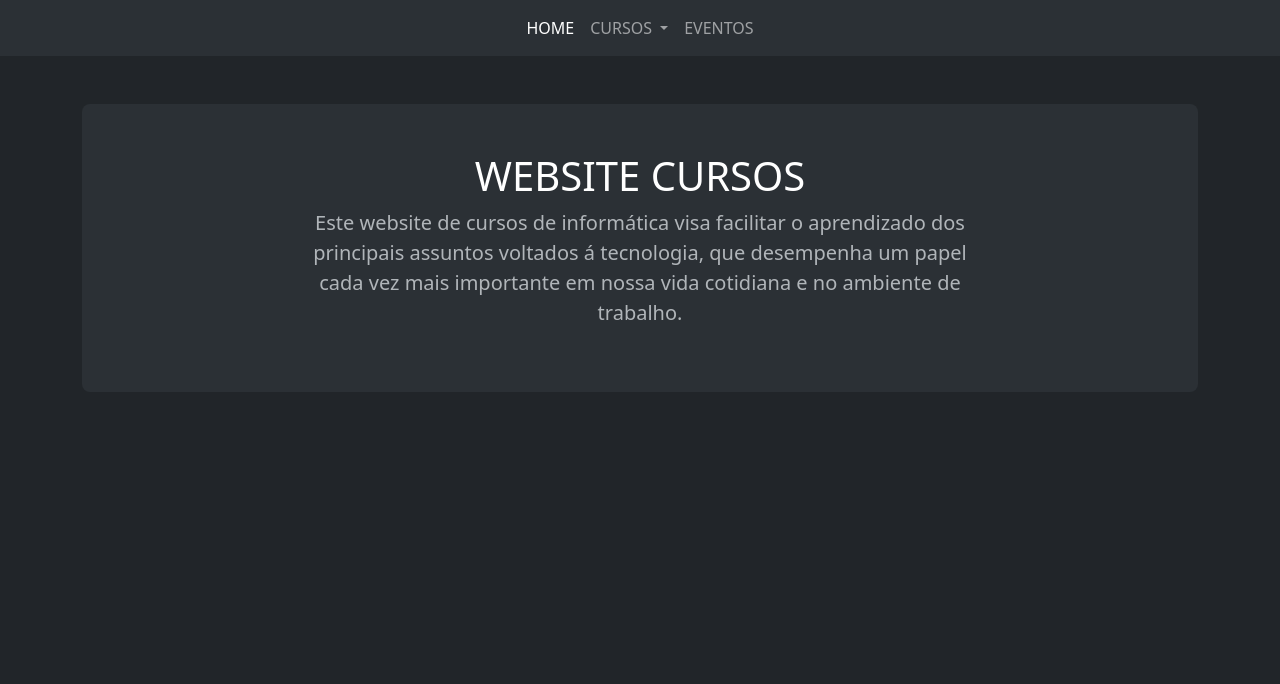
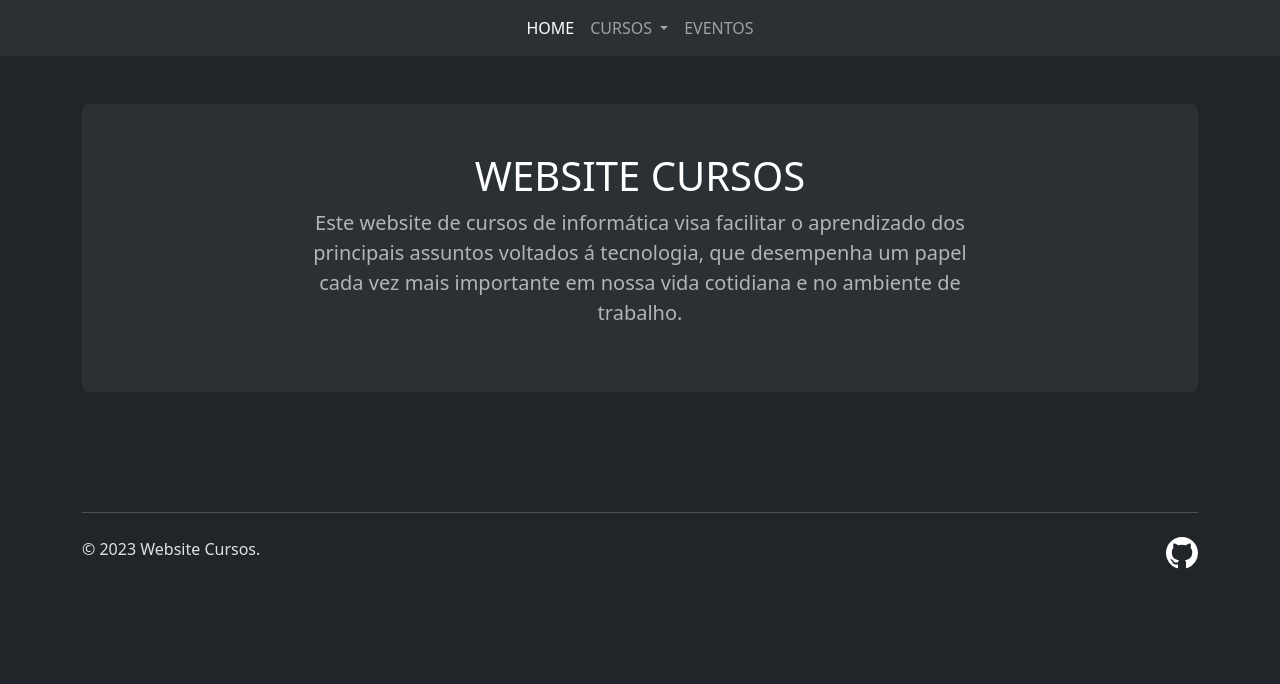
Before and after one commit to tiagoeo/Website_Cursos, a plain HTML site: page index.html in a window 1280 px wide. Drawn offline with nearby package versions, Linux system fonts and the light colour scheme.

Commit message:
MOD: index.html - div - Rodapé

```diff
--- a/index.html
+++ b/index.html
@@ -52,6 +52,23 @@
         </div>
         <!-- # FIM - APRESENTAÇÃO # -->
 
+        <div class="b-example-divider"></div>
+
+        <!-- # RODAPÉ # -->
+        <div class="container">
+            <footer class="py-5">
+            <div class="d-flex flex-column flex-sm-row justify-content-between py-4 my-4 border-top">
+                <p>&copy; 2023 Website Cursos.</p>
+                <ul class="list-unstyled d-flex">
+                <li class="ms-3"><a class="link-body-emphasis" href="https://github.com/tiagoeo"><svg xmlns="http://www.w3.org/2000/svg" width="32" height="32" fill="currentColor" class="bi bi-github" viewBox="0 0 16 16">
+                    <path d="M8 0C3.58 0 0 3.58 0 8c0 3.54 2.29 6.53 5.47 7.59.4.07.55-.17.55-.38 0-.19-.01-.82-.01-1.49-2.01.37-2.53-.49-2.69-.94-.09-.23-.48-.94-.82-1.13-.28-.15-.68-.52-.01-.53.63-.01 1.08.58 1.23.82.72 1.21 1.87.87 2.33.66.07-.52.28-.87.51-1.07-1.78-.2-3.64-.89-3.64-3.95 0-.87.31-1.59.82-2.15-.08-.2-.36-1.02.08-2.12 0 0 .67-.21 2.2.82.64-.18 1.32-.27 2-.27.68 0 1.36.09 2 .27 1.53-1.04 2.2-.82 2.2-.82.44 1.1.16 1.92.08 2.12.51.56.82 1.27.82 2.15 0 3.07-1.87 3.75-3.65 3.95.29.25.54.73.54 1.48 0 1.07-.01 1.93-.01 2.2 0 .21.15.46.55.38A8.012 8.012 0 0 0 16 8c0-4.42-3.58-8-8-8z"/>
+                </svg></a></li>
+                </ul>
+            </div>
+            </footer>
+        </div>
+        <!-- # FIM - RODAPÉ # -->
+
         <script src="https://cdn.jsdelivr.net/npm/bootstrap@5.3.2/dist/js/bootstrap.bundle.min.js" integrity="sha384-C6RzsynM9kWDrMNeT87bh95OGNyZPhcTNXj1NW7RuBCsyN/o0jlpcV8Qyq46cDfL" crossorigin="anonymous"></script>
     </body>
 </html>
```
